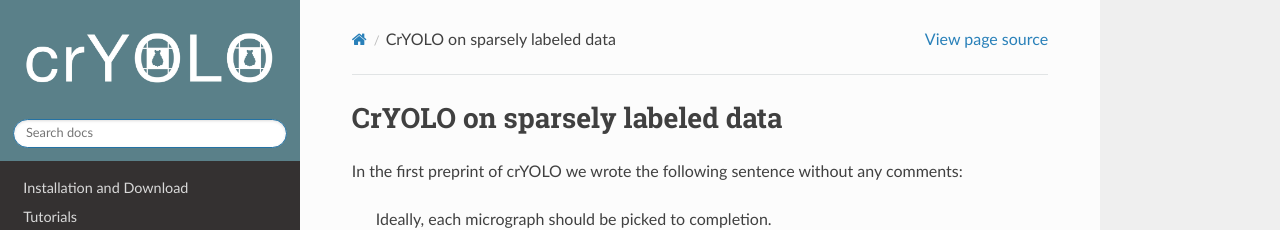
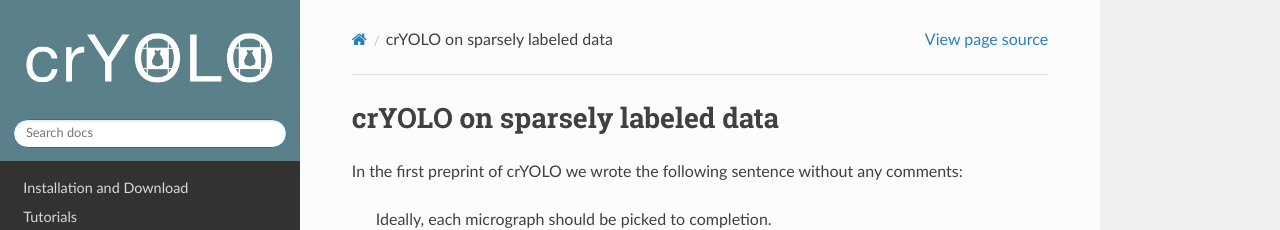
Before and after one commit to MPI-Dortmund/cryolo, a Sphinx documentation site: the page built from source/other/sparse.rst, in a window 1280 px wide and 900 px high. Shown: the top 230 px of the window. Built offline with Sphinx 7.4.7 and the Read the Docs theme 2.0.0, drawn with Linux system fonts in a browser that asks for light colours.

Commit message:
correct headline

```diff
--- a/source/other/sparse.rst
+++ b/source/other/sparse.rst
@@ -1,5 +1,5 @@
 .. _sparse-picking-label:
-CrYOLO on sparsely labeled data
+crYOLO on sparsely labeled data
 ^^^^^^^^^^^^^^^^^^^^^^^^^^^^^^^^^^^^^
 
 In the first preprint of crYOLO we wrote the following sentence without any comments:
```
